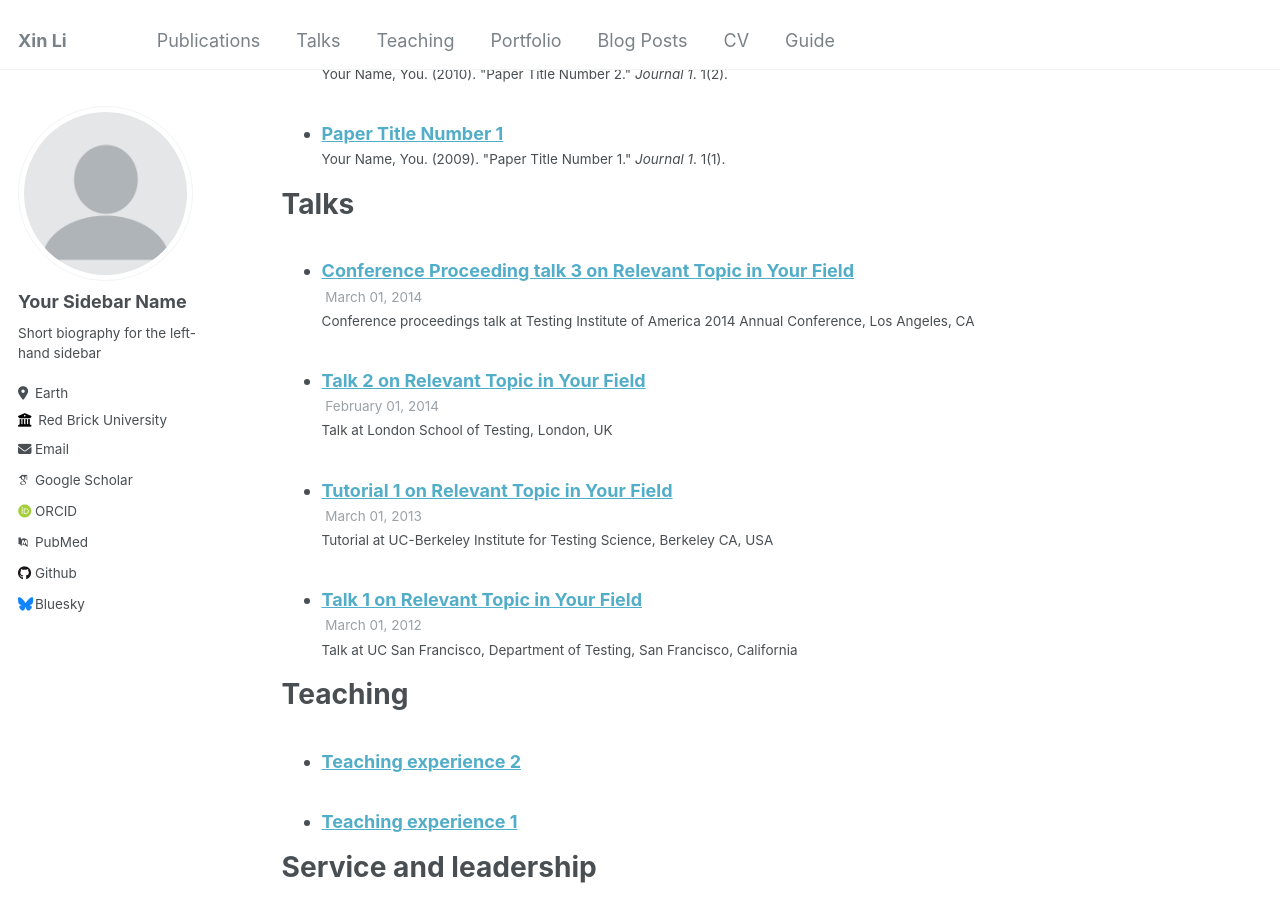
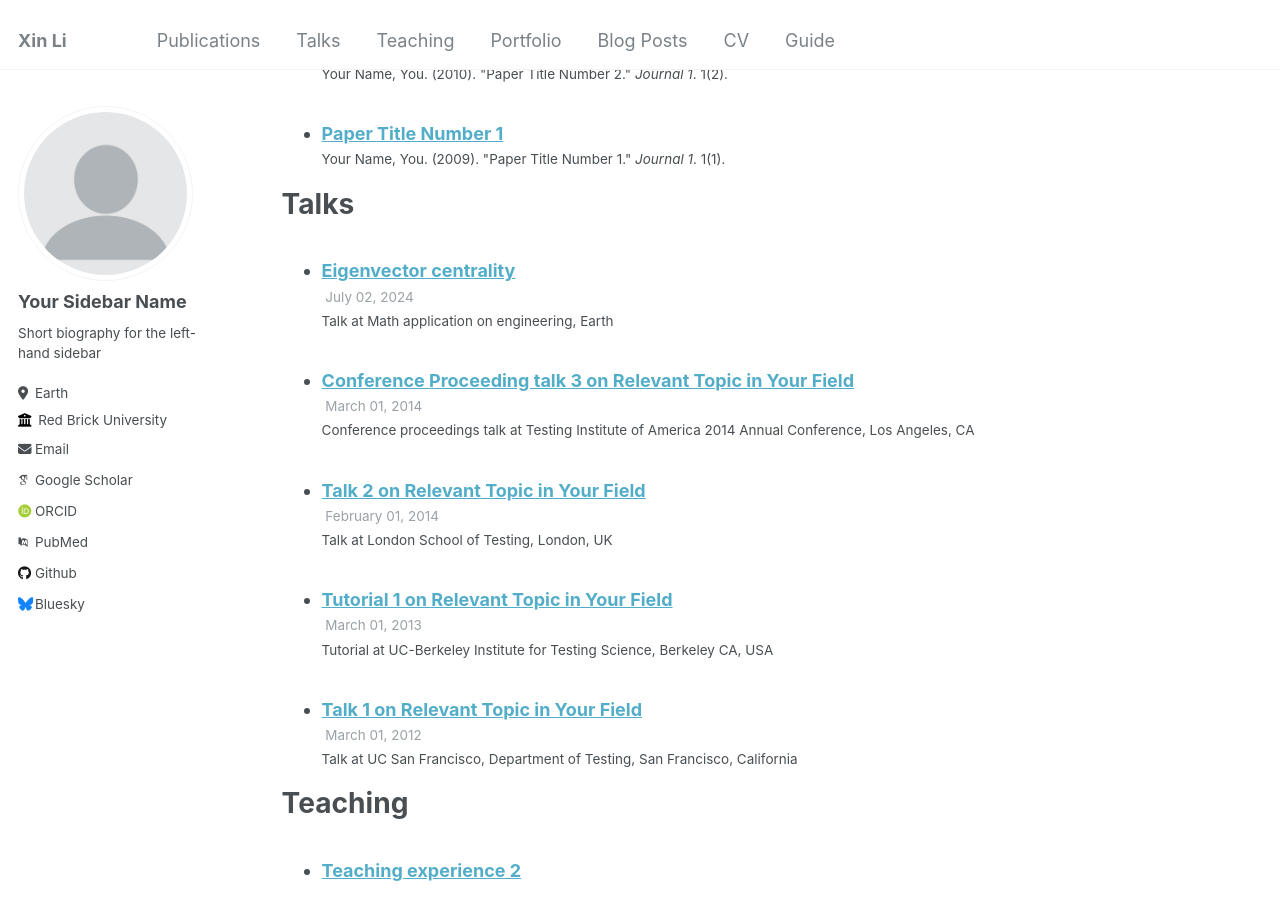
Before and after one commit to bizhili/bizhili.github.io, a Jekyll site: the page built from _pages/cv.md, in a window 1280 px wide and 900 px high, scrolled down 1292 px. Built offline with Jekyll 4.4.1, drawn with Linux system fonts in a browser that asks for light colours; some web fonts are replaced.

Commit message:
Trigger rebuild

```diff
--- a/_config.yml
+++ b/_config.yml
@@ -9,7 +9,7 @@
 # Basic Site Settings
 locale                   : "en-US"
 title                    : "Xin Li"
-title_separator          : "-"
+title_separator          : " "
 name                     : &name "Xin Li"
 description              : &description "PhD student"
 url                      : https://bizhili.github.io # the base hostname & protocol for your site e.g. "https://mmistakes.github.io"
--- /dev/null
+++ b/_talks/20240702-eigenvectorCentrality.md
@@ -0,0 +1,9 @@
+---
+title: "Eigenvector centrality"
+collection: talks
+type: "Talk"
+permalink: /talks/20240702-eigenvectorCentrality
+venue: "Math application on engineering"
+date: 2024-7-2
+location: "Earth"
+---
```
